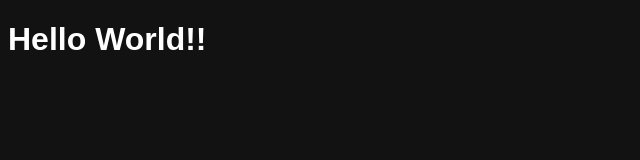
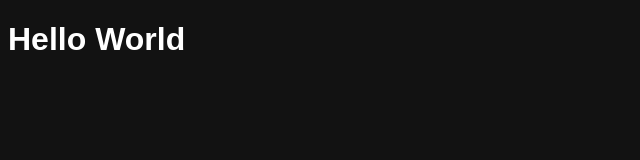
Before and after one commit to wdonray/pluralsight-js-dev-env, a website built with webpack: page src/index.html in a window 1280 px wide. Shown: the full height of the page, 0-640 px from the left. Built offline with nearby package versions, Linux system fonts and the light colour scheme.

Commit message:
test travis ci 3

```diff
--- a/src/index.html
+++ b/src/index.html
@@ -7,7 +7,7 @@
     <title>Document</title>
   </head>
   <body>
-    <h1>Hello World!!</h1>
+    <h1>Hello World</h1>
     <script src="bundle.js"></script>
   </body>
 </html>
```
